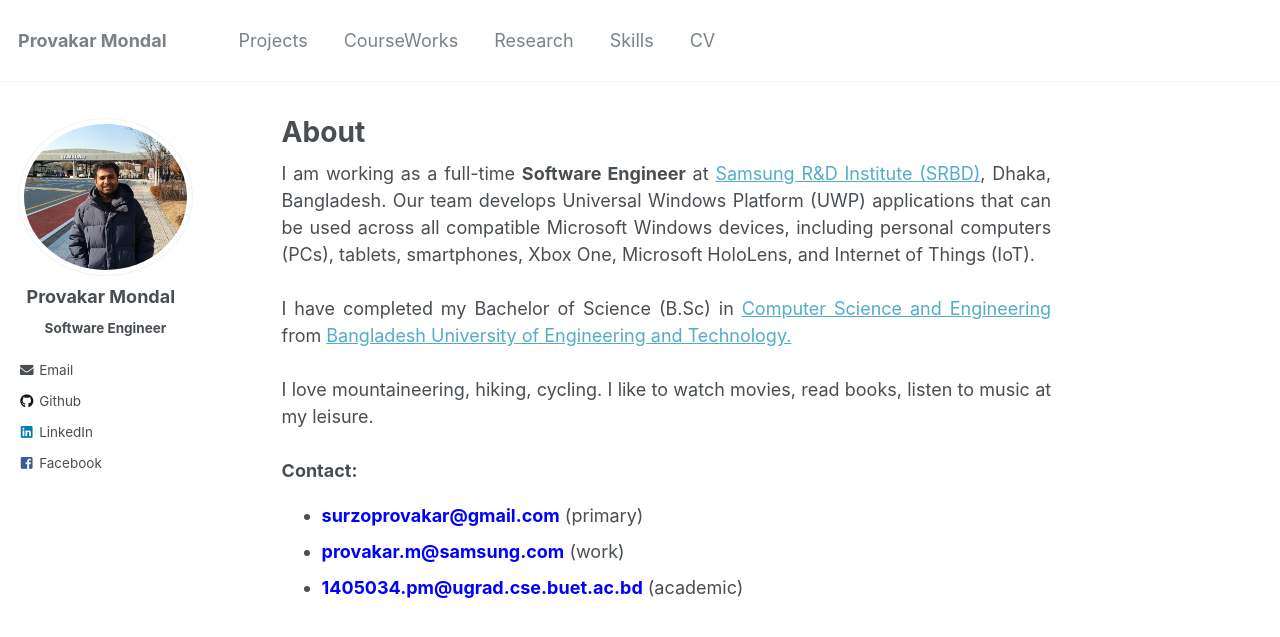
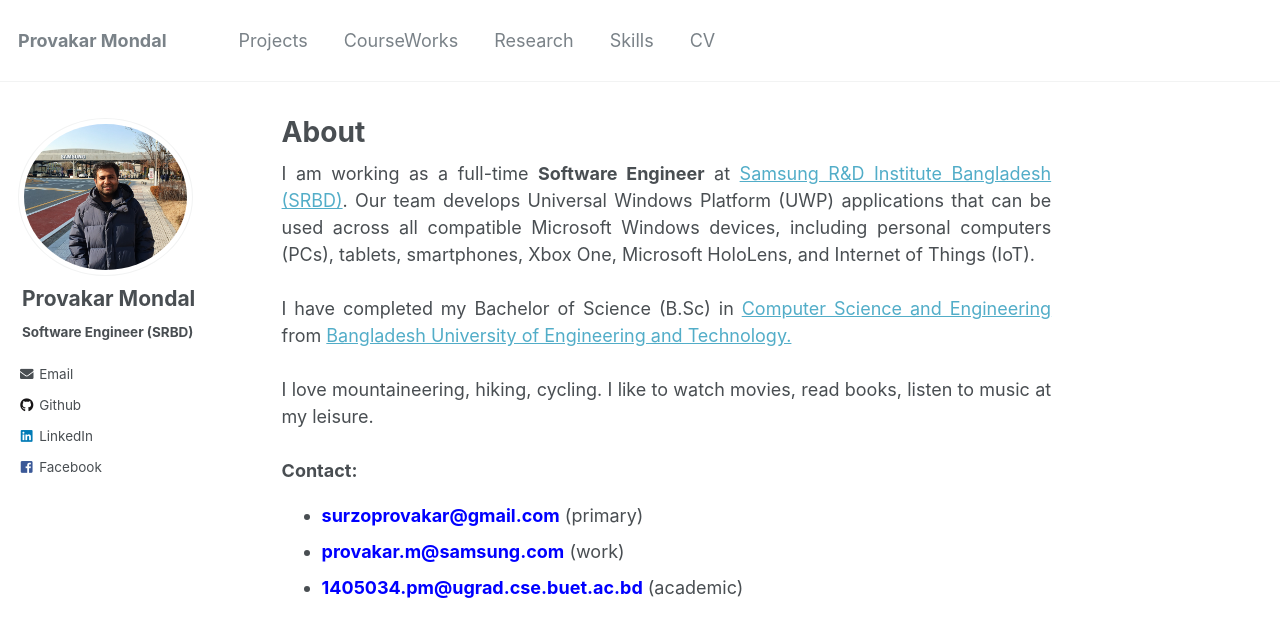
Before and after one commit to surzoprovakar/mywebsite.github.io, a Jekyll site: the page built from _pages/about.md, in a window 1280 px wide. Shown: the top 637 px of the page. Built offline with Jekyll 4.4.1, drawn with Linux system fonts in a browser that asks for light colours.

```diff
--- a/_config.yml
+++ b/_config.yml
@@ -80,9 +80,9 @@ analytics:
 
 # Site Author
 author:
-  name             : "&nbsp Provakar Mondal"
+  name             : "Provakar Mondal"
   avatar           : "provakar.jpg"
-  bio              : "&nbsp &nbsp &nbsp &nbsp<b>Software Engineer</b>"
+  bio              : "<b>Software Engineer (SRBD)</b>"
   # location         : "Location"
   employer         :
   # pubmed           : "https://www.ncbi.nlm.nih.gov/pubmed/?term=john+snow"
--- a/_pages/about.md
+++ b/_pages/about.md
@@ -8,7 +8,7 @@ redirect_from:
   - /about.html
 ---
 <div style="text-align: justify">
-I am working as a full-time <b>Software Engineer</b> at <a href = "https://research.samsung.com/srbd" target="_blank"> Samsung R&D Institute (SRBD)</a>, Dhaka, Bangladesh. Our team develops Universal Windows Platform (UWP) applications that can be used across all compatible Microsoft Windows devices, including personal computers (PCs), tablets, smartphones, Xbox One, Microsoft HoloLens, and Internet of Things (IoT). <br><br>
+I am working as a full-time <b>Software Engineer</b> at <a href = "https://research.samsung.com/srbd" target="_blank"> Samsung R&D Institute Bangladesh (SRBD)</a>. Our team develops Universal Windows Platform (UWP) applications that can be used across all compatible Microsoft Windows devices, including personal computers (PCs), tablets, smartphones, Xbox One, Microsoft HoloLens, and Internet of Things (IoT). <br><br>
 I have completed my Bachelor of Science (B.Sc) in <a href = "https://cse.buet.ac.bd/" target="_blank">Computer Science and Engineering</a> from <a href = "https://www.buet.ac.bd/web/" target="_blank">Bangladesh University of Engineering and Technology.</a> <br><br>
 I love mountaineering, hiking, cycling. I like to watch movies, read books, listen to music at my leisure.<br> <br>
 </div>
--- a/_sass/_sidebar.scss
+++ b/_sass/_sidebar.scss
@@ -114,11 +114,12 @@
   @include breakpoint($large) {
     margin-top: 10px;
     margin-bottom: 10px;
+    margin-left: 4px;
   }
 }
 .sidebar .author__name {
   font-family: $sans-serif;
-  font-size: $type-size-5;
+  font-size: 21px;
 }
 
 .author__bio {
@@ -127,6 +128,7 @@
   @include breakpoint($large) {
     margin-top: 10px;
     margin-bottom: 20px;
+    margin-left: 4px;
   }
 }
 
```
